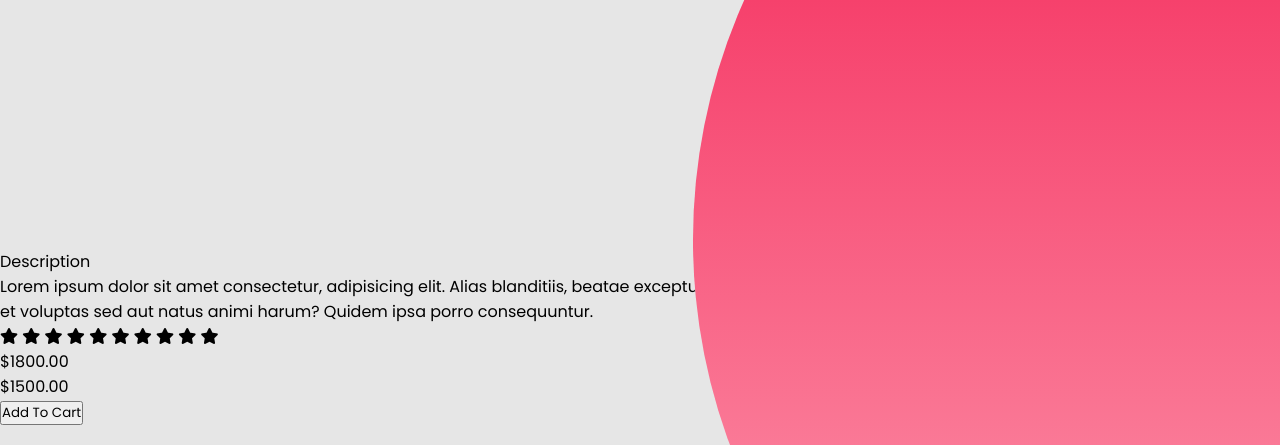
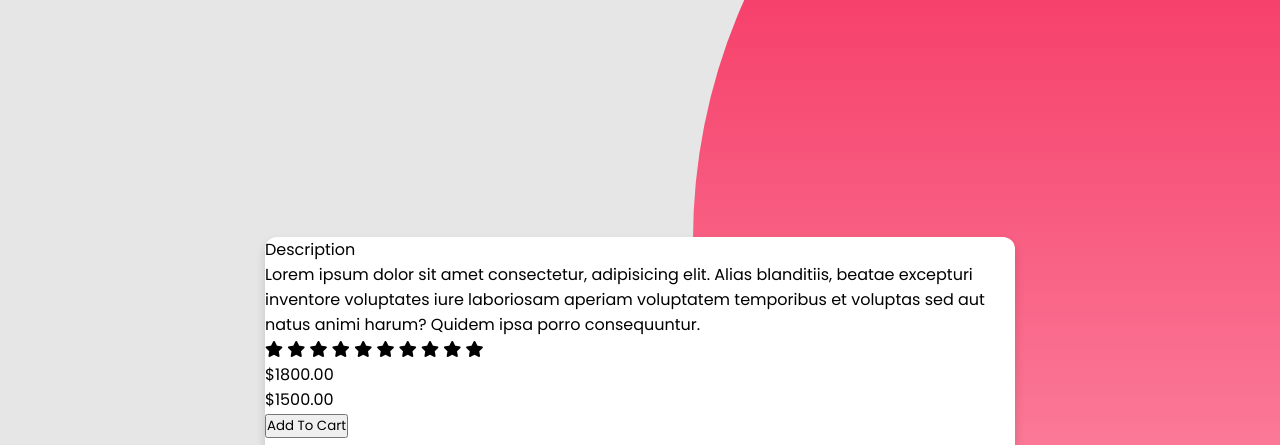
Before and after one commit to AmirTaki/Product-Card, a plain HTML site: page index.html in a window 1280 px wide. Shown: the top 445 px of the page. Drawn offline with Linux system fonts and the light colour scheme.

Commit message:
container styles

```diff
--- a/src/styles.css
+++ b/src/styles.css
@@ -30,3 +30,13 @@ body::before{
     background-image: linear-gradient(0deg, #fd9bb0 10%,
     #f6416c 100%);
 }
+
+.container{
+    background-color: #fff;
+    display: flex;
+    max-width: 750px;
+    border-radius: 12px;
+    justify-content: space-between;
+    box-shadow: 0 5px 10px rgba(0, 0, 0, .15);
+    position: relative;
+}
```
